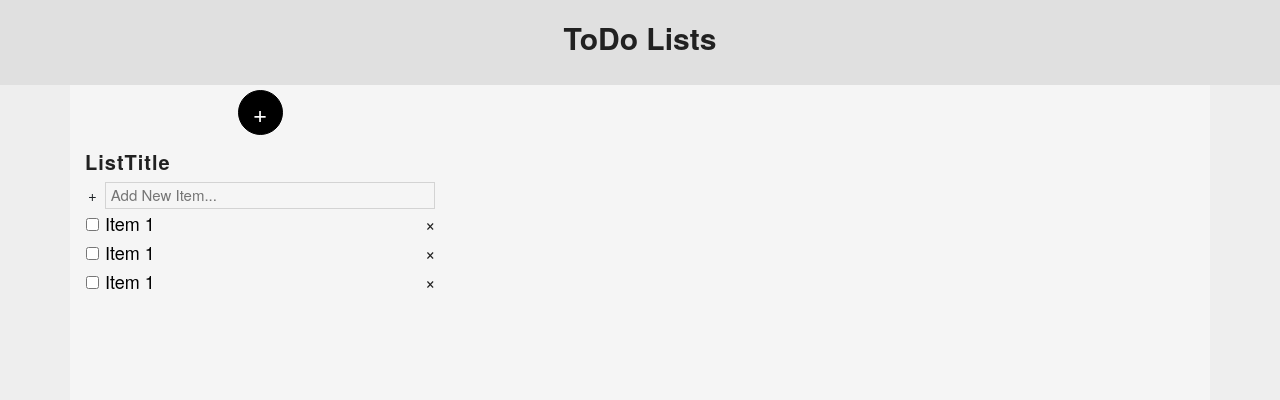
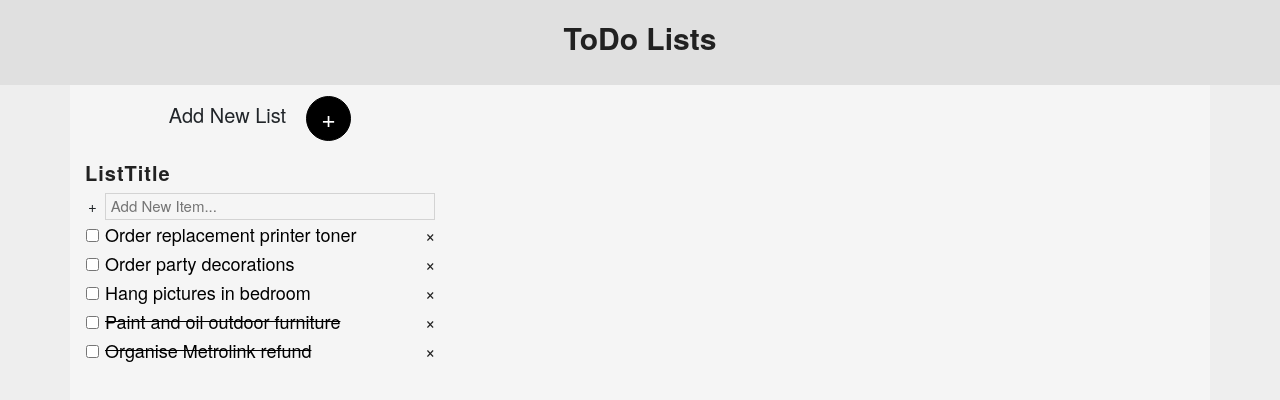
Before and after one commit to Ruz94/ToDoAppFrontend, a React (Create React App) app: page / in a window 1280 px wide. Shown: the top 400 px of the page. Built offline with nearby package versions, Linux system fonts and the light colour scheme.

Commit message:
Event Handling for ToDo application

```diff
--- a/package.json
+++ b/package.json
@@ -1,5 +1,5 @@
 {
-  "homepage": "https://ruz94.github.io/ToDoApplication",
+  "homepage": "https://ruz94.github.io/ToDoAppFrontend",
   "name": "todo_react_application",
   "version": "0.1.0",
   "private": true,
@@ -10,7 +10,8 @@
     "gh-pages": "^2.2.0",
     "react": "^16.13.1",
     "react-dom": "^16.13.1",
-    "react-scripts": "3.4.1"
+    "react-scripts": "3.4.1",
+    "uuid": "^8.0.0"
   },
   "scripts": {
     "predeploy": "npm run build",
--- a/src/AddTaskItem/AddTaskItem.js
+++ b/src/AddTaskItem/AddTaskItem.js
@@ -1,11 +1,28 @@
-import React from "react";
+import React, { useState } from "react";
 import "./AddTaskItem.css";
 
-function TaskItem() {
+function TaskItem({ addTask = () => {} }) {
+  const [task, setTask] = useState("");
+
+  const handleKeyPress = ({ key }) => {
+    if (key === "Enter") {
+      addAndResetTask();
+    }
+  };
+
+  const updateTask = ({ target: { value = "" } = {} }) => {
+    setTask(value);
+  };
+
+  const addAndResetTask = () => {
+    addTask(task);
+    setTask("");
+  };
+
   return (
     <div className="addTaskItem">
-      <span>+</span>
-      <input type="text" placeholder="Add New Item..." />
+      <span onClick={addAndResetTask}>+</span>
+      <input type="text" placeholder="Add New Item..." value={task} onChange={updateTask} onKeyPress={handleKeyPress} />
     </div>
   );
 }
--- a/src/App.js
+++ b/src/App.js
@@ -1,11 +1,44 @@
-import React from "react";
+import React, { useState } from "react";
+import { v4 as uuidv4 } from "uuid";
 import "./App.css";
 import Header from "./Header/Header";
 import ListTitle from "./ListTitle/ListTitle";
 import AddTaskItem from "./AddTaskItem/AddTaskItem";
 import TaskItem from "./TaskItem/TaskItem";
 import NewList from "./CreateNewList/NewList";
+
 function App() {
+  const [tasks, setTasks] = useState([
+    { text: "Paint and oil outdoor furniture", completed: true, id: uuidv4(), dateCreated: Date.now() },
+    { text: "Hang pictures in bedroom", completed: false, id: uuidv4(), dateCreated: Date.now() },
+    { text: "Order party decorations", completed: false, id: uuidv4(), dateCreated: Date.now() },
+    { text: "Order replacement printer toner", completed: false, id: uuidv4(), dateCreated: Date.now() },
+    { text: "Organise Metrolink refund", completed: true, id: uuidv4(), dateCreated: Date.now() },
+  ]);
+
+  //sort tasks by date created then put the uncompleted tasks at the top
+  tasks.sort((a, b) => a.dateCreated - b.dateCreated).sort(({ completed }) => (completed ? 1 : -1));
+
+  //create add task function - console.log("testing")
+  const addTask = (task) => {
+    setTasks([{ text: task, completed: false, id: uuidv4(), dateCreated: Date.now() }, ...tasks]);
+  };
+
+  function deleteTask(id) {
+    const updatedTasks = tasks.filter((task) => task.id !== id);
+    setTasks(updatedTasks);
+  }
+
+  function toggleTask(id) {
+    const updatedTasks = tasks.map((task) => {
+      if (task.id === id) {
+        task.completed = !task.completed;
+      }
+      return task;
+    });
+    setTasks(updatedTasks);
+  }
+
   return (
     <>
       <Header />
@@ -14,10 +47,10 @@ function App() {
           <div className="col-12 col-sm-6 col-md-4">
             <NewList />
             <ListTitle />
-            <AddTaskItem />
-            <TaskItem />
-            <TaskItem />
-            <TaskItem />
+            <AddTaskItem addTask={addTask} />
+            {tasks.map(({ text = "", completed = false, id }) => (
+              <TaskItem key={id} id={id} text={text} completed={completed} deleteTask={deleteTask} toggleTask={toggleTask} />
+            ))}
           </div>
         </div>
       </div>
--- a/src/CreateNewList/NewList.css
+++ b/src/CreateNewList/NewList.css
@@ -30,6 +30,7 @@
 
   .newList p {
     font-size: 20px;
+    display: block;
   }
 
   .newList__addIcon {
--- a/src/TaskItem/TaskItem.css
+++ b/src/TaskItem/TaskItem.css
@@ -19,13 +19,16 @@
   transform: scale(1.5);
 }
 
-.taskItem__listItems {
+.taskItem__listItem {
   width: calc(100% - 15px - 10px);
   display: inline-block;
   margin: 0;
   padding-left: 5px;
 }
 
+.taskItem__listItem--complete {
+  text-decoration: line-through;
+}
 .taskItem p span {
   margin: 0;
   width: 10px;
--- a/src/TaskItem/TaskItem.js
+++ b/src/TaskItem/TaskItem.js
@@ -1,13 +1,21 @@
 import React from "react";
 import "./TaskItem.css";
 
-function TaskItem() {
+function TaskItem({ text = "", completed = false, id, deleteTask = () => {}, toggleTask = () => {} }) {
+  const delTask = () => {
+    deleteTask(id);
+  };
+
+  const togTask = () => {
+    toggleTask(id);
+  };
+
   return (
     <div className="taskItem">
       <p>
-        <input type="checkbox" />
-        <input type="text" value="Item 1" className="taskItem__listItems" />
-        <span>×</span>
+        <input type="checkbox" value={completed} onClick={togTask} />
+        <input type="text" defaultValue={text} className={`taskItem__listItem taskItem__listItem${completed ? "--complete" : ""}`} />
+        <span onClick={delTask}>×</span>
       </p>
     </div>
   );
```
Also changed, not shown: 1 other file (tests, documents, lock files or other folders).
